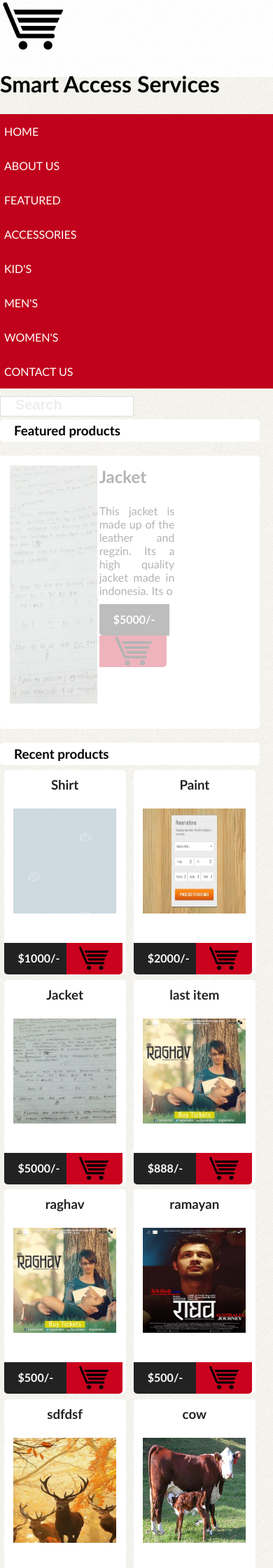
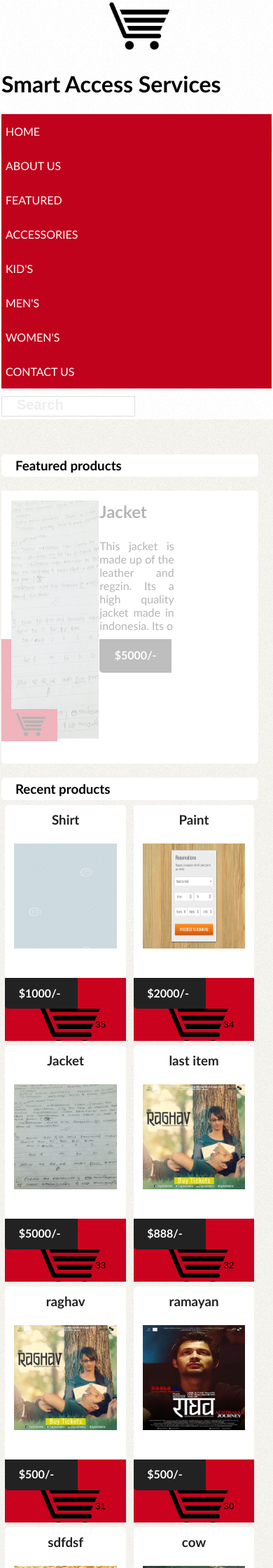
Before and after one commit to infotechnab/smartaservice, a CodeIgniter app: page /bnw/ in a window 390 px wide. Shown: the top 2240 px of the page at 70% size. Run offline with CodeIgniter, Linux system fonts and the light colour scheme.

Commit message:
responsive now working for mobile too

```diff
--- a/application/views/templates/cart.php
+++ b/application/views/templates/cart.php
@@ -18,7 +18,7 @@ $this->load->helper('currency');
                         <?php foreach ($cart as $item) { ?>
 
                             <tr>
-                                <td><img src="<?php echo base_url().'content/images/'.$item['image1']; ?>" height="50px" width="50px"> </td>
+                                <td><img src="<?php echo base_url().'content/images/'.$item['image1']; ?>" height="50" width="50"> </td>
                                 <td style="padding: 0px 0px 0px 10px;"><?php echo $item['name']; ?> </td>
                                 <td style="text-align: center;"><?php echo $item['qty'] ?></td>
                                 <td>x</td>
--- a/application/views/templates/content.php
+++ b/application/views/templates/content.php
@@ -9,7 +9,7 @@ $this->load->helper('currency');
     var base_url = "http://localhost/smartaservice/";
     $(document).ready(function() {
         $(".addToCart").click(function() {
-           $(this).parent().parent().css({ opacity: 0.3 });
+           $(this).parent().parent().parent().css({ opacity: 0.3 });
             var id = $(this).val();
             var dataString = 'itemid=' + id;
             $.ajax({
@@ -24,7 +24,7 @@ $this->load->helper('currency');
 
                 },
                 complete: function() {
-                  $(".contentContainerBox").css({ opacity: 1 });
+                  $(".contentContainerBox").css({  opacity: 1.0 });
                 }
             });
 
@@ -49,7 +49,7 @@ $this->load->helper('currency');
                 <?php foreach($featureItem as $f_item){ ?>
                 <div class="slider_main">
             <div id="detailsImageLarge">
-                <img src="<?php echo base_url() . "content/images/".$f_item->image1; ?>" height="340" width="300"/>
+                <img src="<?php echo base_url() . "content/images/".$f_item->image1; ?>" height="340" width="300" alt="image not found"/>
             </div>
 
                     <div id="detailsDetail">
@@ -60,7 +60,7 @@ $this->load->helper('currency');
 
 
                <div class='contentContainerFooterLeft' style="width:90px;"><h4><?php get_currency($f_item->price); ?></h4></div>
-                             <div class="redColouredDiv" id='contentContainerFooterRight' style="width: 80px;">
+                             <div class="redColouredDiv" class='contentContainerFooterRight' style="width: 80px;">
 
                         <input type="button" value="<?php ?>" class="addToCart" id="addToCartBtn">
 
@@ -90,12 +90,12 @@ $this->load->helper('currency');
 
                     <div class='contentContainerHeader'><a href='<?php echo base_url() . "index.php/view/details/". $product->id ?>'><h3><?php echo $product->name; ?></h3></div>
                     <div class='contentContainerImage'>
-                        <img src="<?php echo base_url() . "content/images/".$product->image1; ?>" alt="No images" height="150px" width="130px"/>
+                        <img src="<?php echo base_url() . "content/images/".$product->image1; ?>" alt="No images" height="150" width="130"/>
                     </div></a>
 
                         <div class="contentContainerBottom">
                             <div class='contentContainerFooterLeft'><h4><?php get_currency($product->price); ?></h4></div>
-                    <div class="redColouredDiv" id='contentContainerFooterRight'>
+                    <div class="redColouredDiv" class='contentContainerFooterRight'>
 
                         <input type="button" value="<?php echo $product->id ?>" class="addToCart" id="addToCartBtn">
 
--- a/application/views/templates/details.php
+++ b/application/views/templates/details.php
@@ -135,9 +135,9 @@ $this->load->helper('currency');
                             </div>
 
                             <div class='contentContainerFooterLeft' style="width:90px;"><h4><?php get_currency(500); ?></h4></div>
-                             <div class="redColouredDiv" id='contentContainerFooterRight' style="width: 8px;">
+                             <div class="redColouredDiv" class='contentContainerFooterRight' style="width: 8px;">
 
-                        <input type="button" value="<?php ?>" class="addToCart" id="addToCartBtn">
+                        <input type="button" value="<?php ?>" class="addToCart" id="addToCartBtn"/>
 
 
 
--- a/application/views/templates/header.php
+++ b/application/views/templates/header.php
@@ -18,7 +18,7 @@
             <div id="headerBackground">
                 <div id="headerContent">
                     <div id="headerLogo">
-                        <img src="<?php echo base_url() . "content/images/shopping-cart-icon-614x460.png"; ?>"/>
+                        <img src="<?php echo base_url() . "content/images/shopping-cart-icon-614x460.png"; ?>" alt="Smartaservices logo"/>
                     </div>
                     <div id="headerLogoContent">
                         <h1>Smart Access Services</h1>
--- a/application/views/templates/navigation.php
+++ b/application/views/templates/navigation.php
@@ -9,11 +9,12 @@
                             <li><a href="#">MEN'S</a></li>
                             <li><a href="#">WOMEN'S</a></li>
                             <li><a href="#">CONTACT US</a></li>
+                        </ul>
     </div>
                             <div id='searchbox'>
 <input type="text" placeholder="Search" style="box-shadow: inset 0px  #888, inset 0px  #888; outline: none; border: 1px solid #dddddd; padding: 6px; margin: 0px;" required/>
                             </div>
-                        </ul>
+
                     </div>
                     <div class="clear"></div>
                 </div>
--- a/content/styles/styles.css
+++ b/content/styles/styles.css
@@ -42,7 +42,7 @@ body
     background: url('../images/headerBackground.png');
     background-repeat: repeat;
     width: 100%;
-    height: 110px;
+
     z-index: 0;
 }
 #headerContent
@@ -260,28 +260,29 @@ body
 {
 
     margin: 0px;
-    padding: 5px;
+    padding: 2.5%;
     float: left;
      height: 35px;
     border-radius: 0px 0px 0px 5px;
     background-color: #222222;
     color: #fff;
+    width: 55%
 }
 .contentContainerFooterLeft h4
 {
     margin: 0px;
     padding: 7px 0px 5px 15px;
 }
-#contentContainerFooterRight
+.contentContainerFooterRight
 {
-
+    width: 40%;
     margin: 0px;
-    padding: 0px 0px 0px 16px;
+    padding: 0px ;
     float: left;
     height: 45px;
     border-radius: 0px 0px 5px 0px;
 }
-#contentContainerFooterRight p
+.contentContainerFooterRight p
 {
     margin: 0px;
     padding: 10px 0px 10px 10px;
@@ -474,16 +475,16 @@ div.vertical-line{
 {
     background-image: url('../images/shopping-cart-icon-614x460.png') ;
     background-repeat: no-repeat;
-    background-size: 65%;
-
-    height:45px;
+    background-size: 60%;
+    height:46px;
     text-indent: 100px;
     border: none;
     background-color: #ca021e;
     padding: 0px;
-    margin-left: -15px;
+    margin: 0px;
     background-position: 60%;
     border-radius: 0px 0px 5px 0px;
+    width: 100%;
 
 }
 #addToCartBtn:hover
@@ -514,18 +515,19 @@ div.vertical-line{
     {
         width: 80%;
     }
+    #headerBackground
+{
+    height: 110px;
+}
     #navigationLeft
     {
-        width: 70%; float: left;
+        width: 75%; float: left;
     }
       #headerLogo
     {
         padding: 0px;
     }
-    #addToCartBtn
-    {
-        width: 126%;
-    }
+
     #navigation ul li
 {
     display: inline-block;
@@ -539,17 +541,10 @@ div.vertical-line{
          margin: 2% 2% 0% 1%;
          width: 30%;
     }
-    #contentContainerFooterRight
-    {
-        width: 37%;
-    }
-    .contentContainerFooterLeft
-    {
-         width: 48%;
-    }
+
     .contentContainerImage img
     {
-        width: 175px;
+        width: 92%;
     }
     #detailsImageLarge img
     {
@@ -576,10 +571,7 @@ div.vertical-line{
     {
         padding: 0px;
     }
-     #addToCartBtn
-    {
-        width: 126%;
-    }
+
     #navigation ul li
 {
     display: inline-block;
@@ -592,17 +584,10 @@ div.vertical-line{
     {
         width: 310px;
     }
-    #contentContainerFooterRight
-    {
-        width: 37%;
-    }
-    #contentContainerFooterLeft
-    {
-         width: 48%;
-    }
+
     .contentContainerBox
     {
-         margin: 20px 22px 0px 0px;
+         margin: 2% 2% 0% 1%;
          width: 30%;
     }
     #searchbox
@@ -634,22 +619,16 @@ div.vertical-line{
     margin: 0px 1px 0px 1px;
     padding: 15px 5px 15px 5px;
 }
-    .contentContainerFooterLeft
-    {
-         width: 48%;
-    }
+
     .contentContainerImage img
     {
-        width: 175px;
+        width: 92%;
     }
      #detailsImageLarge img
     {
         width: 310px;
     }
-     #addToCartBtn
-    {
-        width: 126%;
-    }
+
     #searchbox
     {
         width: 10%;
@@ -680,16 +659,9 @@ div.vertical-line{
 }
     .contentContainerImage img
     {
-        width: 185px;
+        width: 92%;
     }
-    .contentContainerFooterLeft
-    {
-         width: 52%;
-    }
-    #contentContainerFooterRight
-    {
-        width: 39%;
-    }
+
     #detailsImageLarge img
     {
         width: 95%;
@@ -731,22 +703,13 @@ div.vertical-line{
          margin: 2% 3.5% 0% 3.5%;
          width: 43%;
     }
-    .contentContainerFooterLeft
-    {
-         width: 51%;
-    }
-    #contentContainerFooterRight
-    {
-        width: 38.5%;
-    }
+
+
     .contentContainerImage img
     {
         width: 92%;
     }
-     #addToCartBtn
-    {
-        width: 95%;
-    }
+
     #searchbox
     {
         width: 12%;
@@ -767,14 +730,7 @@ div.vertical-line{
     {
         padding: 0px 0px 0px 20px;
     }
-    .contentContainerFooterLeft
-    {
-         width: 50%;
-    }
-    #contentContainerFooterRight
-    {
-        width: 37%;
-    }
+
     #navigation ul li
 {
     display: inline-block;
@@ -796,10 +752,7 @@ div.vertical-line{
     {
         width: 92%;
     }
-     #addToCartBtn
-    {
-        width: 100%;
-    }
+
     #searchbox
     {
         width: 12%;
@@ -827,10 +780,7 @@ div.vertical-line{
     {
         width: 97%;
     }
-    #addToCartBtn
-    {
-        width:95%;
-    }
+
     #headerLogo
     {
         padding: 0px 30px 0px 20px;
@@ -839,7 +789,7 @@ div.vertical-line{
 {
     display: block;
     list-style-type: none;
-    width: 48%;
+    width: 47%;
     margin: 0px 1px 0px 1px;
     padding: 15px 5px 15px 5px;
     float: left;
@@ -853,14 +803,7 @@ div.vertical-line{
          margin: 2% 3.5% 0% 3.5%;
          width: 43%;
     }
-    .contentContainerFooterLeft
-    {
-         width: 51%;
-    }
-    #contentContainerFooterRight
-    {
-        width: 38.5%;
-    }
+
     .contentContainerImage img
     {
         width: 90%;
@@ -881,7 +824,7 @@ div.vertical-line{
     }
     #headerContent, #contentWrapper
     {
-        width: 100%;
+        width: 99%;
     }
      #navigationLeft
     {
@@ -892,13 +835,12 @@ div.vertical-line{
     {
         width: 95%;
     }
-    #addToCartBtn
-    {
-        width:115%;
-    }
+
     #headerLogo
     {
-        padding: 0px 50px 0px 0px;
+        padding: 0px 30px 0px 150px;
+        margin: 0 auto 0 auto;
+
     }
     #navigation ul li
 {
@@ -918,14 +860,71 @@ div.vertical-line{
          margin: 2% 1.5% 0% 1.5%;
          width: 47%;
     }
-    .contentContainerFooterLeft
+
+    .contentContainerImage img
     {
-         width: 45.5%;
+        width: 90%;
     }
-    #contentContainerFooterRight
+    #searchbox
     {
-        width: 37%;
+        width: 12%;
+        margin: 11px 0px 10px 0px;
     }
+    #headerBackground
+{
+    height: auto;
+}
+
+}
+
+     @media screen and (max-width : 360px)
+{
+     .container
+    {
+        width: 95%;
+    }
+    #headerBackground
+{
+    height: auto;
+}
+    #headerContent, #contentWrapper
+    {
+        width: 98%;
+    }
+     #navigationLeft
+    {
+        width: 100%; float: left;
+        background-color: #c0021c;
+    }
+    #content, #sidebar
+    {
+        width: 96%;
+    }
+
+    #headerLogo
+    {
+        padding: 0px 30px 0px 100px;
+        margin: 0 auto 0 auto;
+    }
+    #navigation ul li
+{
+    display: block;
+    list-style-type: none;
+    width: 96%;
+    margin: 0px 1px 0px 1px;
+    padding: 15px 5px 15px 5px;
+    float: left;
+}
+    #detailsImageLarge img
+    {
+        width: 95%;
+    }
+    .contentContainerBox
+    {
+         margin: 2% 1.5% 0% 1.5%;
+         width: 97%;
+    }
+
     .contentContainerImage img
     {
         width: 90%;
@@ -939,70 +938,3 @@ div.vertical-line{
     }
 
 }
-
-     @media screen and (max-width : 360px)
-{
-     .container
-    {
-        width: 95%;
-    }
-    #headerContent, #contentWrapper
-    {
-        width: 100%;
-    }
-     #navigationLeft
-    {
-        width: 100%; float: left;
-        background-color: #c0021c;
-    }
-    #content, #sidebar
-    {
-        width: 96%;
-    }
-    #addToCartBtn
-    {
-        width:85%;
-    }
-    #headerLogo
-    {
-        padding: 0px 50px 0px 0px;
-    }
-    #navigation ul li
-{
-    display: block;
-    list-style-type: none;
-    width: 97%;
-    margin: 0px 1px 0px 1px;
-    padding: 15px 5px 15px 5px;
-    float: left;
-}
-    #detailsImageLarge img
-    {
-        width: 95%;
-    }
-    .contentContainerBox
-    {
-         margin: 2% 1.5% 0% 1.5%;
-         width: 97%;
-    }
-    .contentContainerFooterLeft
-    {
-         width: 48.5%;
-    }
-    #contentContainerFooterRight
-    {
-        width: 39%;
-    }
-    .contentContainerImage img
-    {
-        width: 90%;
-    }
-    #searchbox
-    {
-        width: 12%;
-        margin: 11px 0px 10px 0px;
-
-
-    }
-
-}
--- a/nbproject/private/private.xml
+++ b/nbproject/private/private.xml
@@ -3,10 +3,13 @@
     <editor-bookmarks xmlns="http://www.netbeans.org/ns/editor-bookmarks/2" lastBookmarkId="0"/>
     <open-files xmlns="http://www.netbeans.org/ns/projectui-open-files/2">
         <group>
+            <file>file:/C:/wamp/www/smartaservice/application/views/templates/details.php</file>
             <file>file:/C:/wamp/www/smartaservice/application/views/templates/cart.php</file>
             <file>file:/C:/wamp/www/smartaservice/application/views/templates/content.php</file>
+            <file>file:/C:/wamp/www/smartaservice/application/views/templates/header.php</file>
+            <file>file:/C:/wamp/www/smartaservice/application/views/templates/cartDetails.php</file>
+            <file>file:/C:/wamp/www/smartaservice/content/styles/styles.css</file>
             <file>file:/C:/wamp/www/smartaservice/application/views/templates/navigation.php</file>
-            <file>file:/C:/wamp/www/smartaservice/content/styles/styles.css</file>
         </group>
     </open-files>
 </project-private>
```
